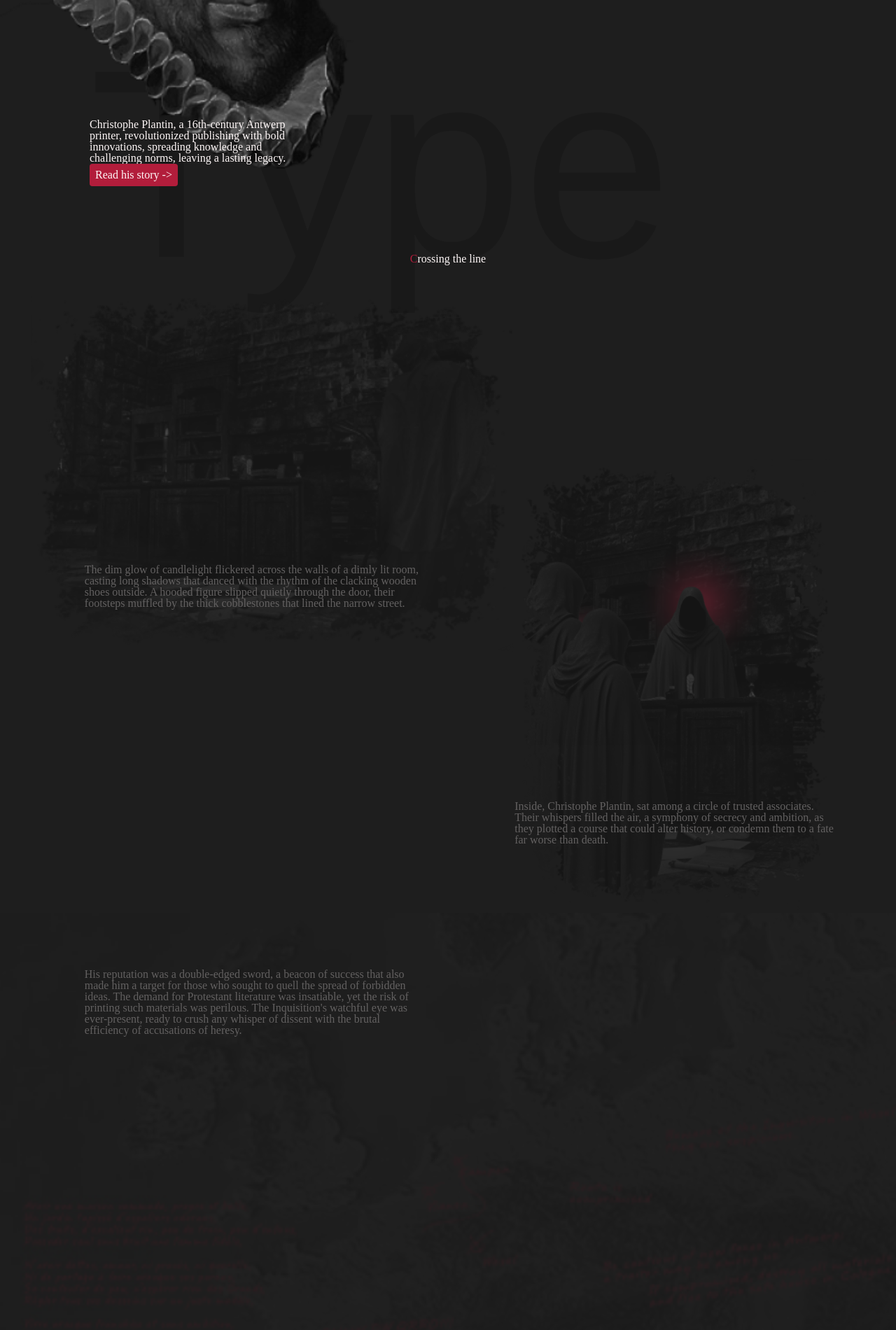
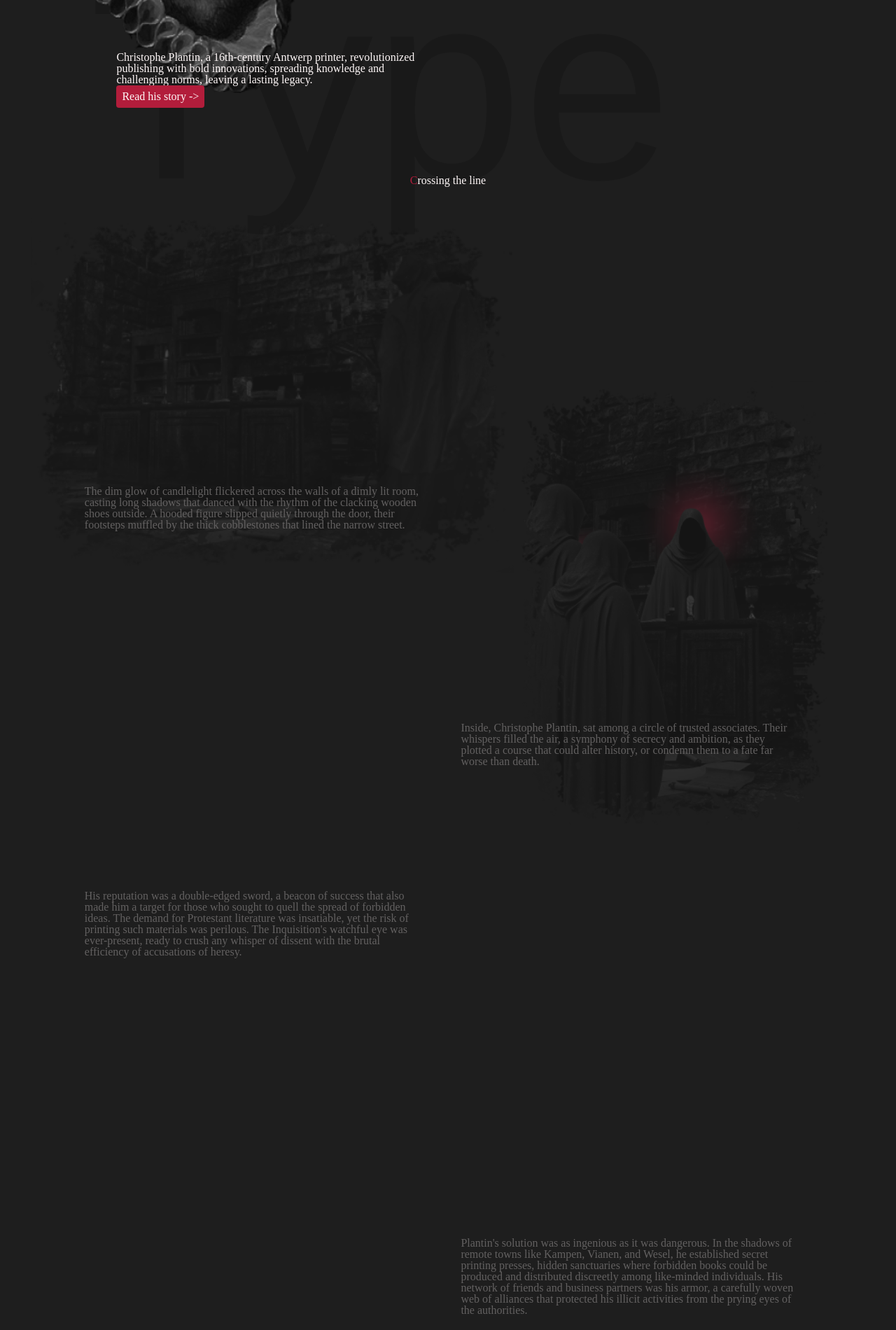
Before and after one commit to matteojacobs/integration-03, a website built with Vite: page index.html in a window 1280 px wide. Shown: the part 460-2360 px from the top of the page at 70% size. Built offline with nearby package versions, Linux system fonts and the light colour scheme; a web font is replaced by a local one.

Commit message:
fixed broke css

```diff
--- a/src/css/desktop.css
+++ b/src/css/desktop.css
@@ -111,11 +111,16 @@
 
 
 .chapterI__paragraph {
+    margin-block-end: 0;
     max-width: 30rem;
 }
 .chapterI__paragraph--1 {
-    margin-block-start: -8rem;
+    margin-block: -8rem 12rem;
     margin-inline-start: 6vw;
+}
+.chapterI__paragraph--2 {
+    margin-block-start: -40vh;
+    margin-inline-start: -6vw;
 }
 
 .chapterI__section--4 {
@@ -124,31 +129,24 @@
 }
 
 .chapterI__paragraph--3 {
-    position: absolute;
     margin-block-start: 10vh;
     margin-inline-start: 11vw;
 }
 
 .chapterI__paragraph--4 {
-    position: absolute;
-    margin-block: 90vh;
-    margin-inline-start: 54vw;
+    margin-block-start: 50vh;
+    margin-inline-start: 53vw
 }
 
 .chapterI__image--interaction {
     position: absolute;
+    inset-block-start: 0;
     z-index: -1;
 }
 
 .chapterI__image--interaction--top {
   opacity: 0;
   transition: opacity 0.3s ease;
-  mask-image: radial-gradient(
-    circle at var(--x) var(--y),
-    black 0%, /* Fully visible at the center */
-    black 80px, /* Start fading out */
-    transparent 160px /* Fully hidden at the edge */
-  );
   -webkit-mask-image: radial-gradient(
     circle at var(--x) var(--y),
     black 0%, /* Fully visible at the center */
@@ -159,6 +157,7 @@
 }
 
 .chapterI__image--interaction--bg {
+    display: block;
     opacity: 0.1;
 }
 
--- a/src/css/style.css
+++ b/src/css/style.css
@@ -19,7 +19,7 @@
   --fs-base: clamp(1rem, 0.96rem + 0.18vw, 1.125rem); /* 16px-18px */
   --fs-h1-special: clamp(8.75rem, 4.375rem + 13.125vw, 15.625rem); /* ~250px */
 
-  --fs-h1: clamp(8rem, 4rem + 10vw, 14.375rem); /* ~230px */
+  --fs-h1: clamp(6rem, 4rem + 10vw, 14.375rem); /* ~230px */
   --fs-h2: clamp(4rem, 1.5rem + 2vw, 2.5rem);
   --fs-background: clamp(24rem, 4rem + 10vw, 40rem);
 
@@ -97,7 +97,7 @@ h2 {
 
 
 p {
-  margin-inline: 4rem;
+  margin-inline: 10vw;
   margin-block-end: 1rem;
 }
 
@@ -142,6 +142,10 @@ p {
 
 } */
 
+.chapterI__image--interaction--bg {
+    display: none;
+}
+
 .hero__title {
   margin-block-start: 25vh;
   display: flex;
@@ -149,13 +153,12 @@ p {
 }
 
 .hero__paragraph {
-  margin-block-start: 12rem;
+  margin-block-start: 12vh;
 }
 
 .hero__paragraph,
 .hero__button {
-  margin-inline-start: 4rem;
-  max-width: 20rem;
+  margin-inline-start: 8vw;
 }
 
 .hero__button {
--- a/src/javascript/gsap.js
+++ b/src/javascript/gsap.js
@@ -69,7 +69,7 @@ gsap.utils
       duration: 1.5,
       scrollTrigger: {
         trigger: section,
-        start: "top 95%",
+        start: "bottom bottom",
         toggleActions: "play none none reverse",
       },
     });
@@ -85,7 +85,7 @@ gsap.utils
       duration: 1.5,
       scrollTrigger: {
         trigger: paragraph,
-        start: "top 95%",
+        start: "bottom bottom",
         toggleActions: "play none none reverse",
       },
     });
```
Also changed, not shown: index.html (indentation only).
